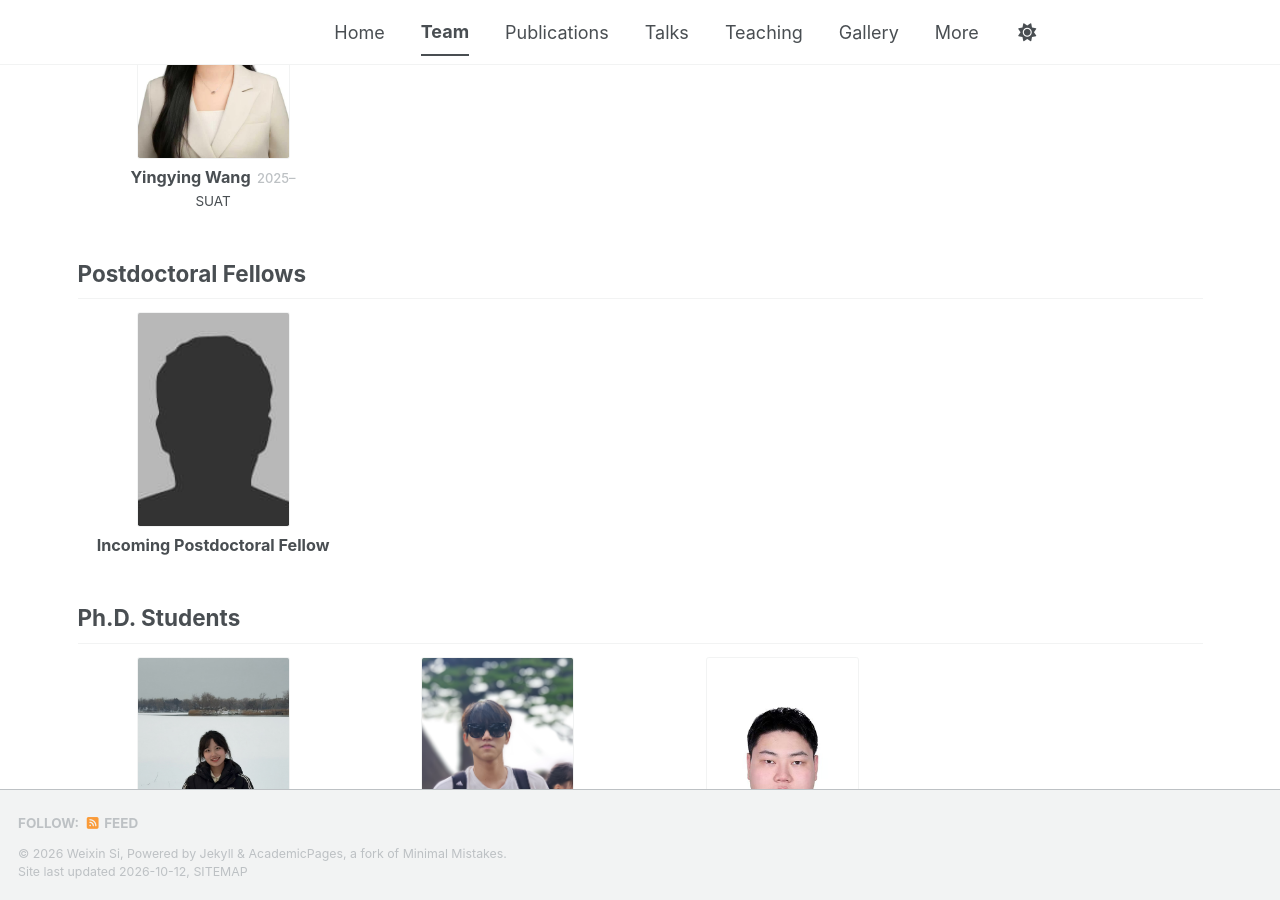
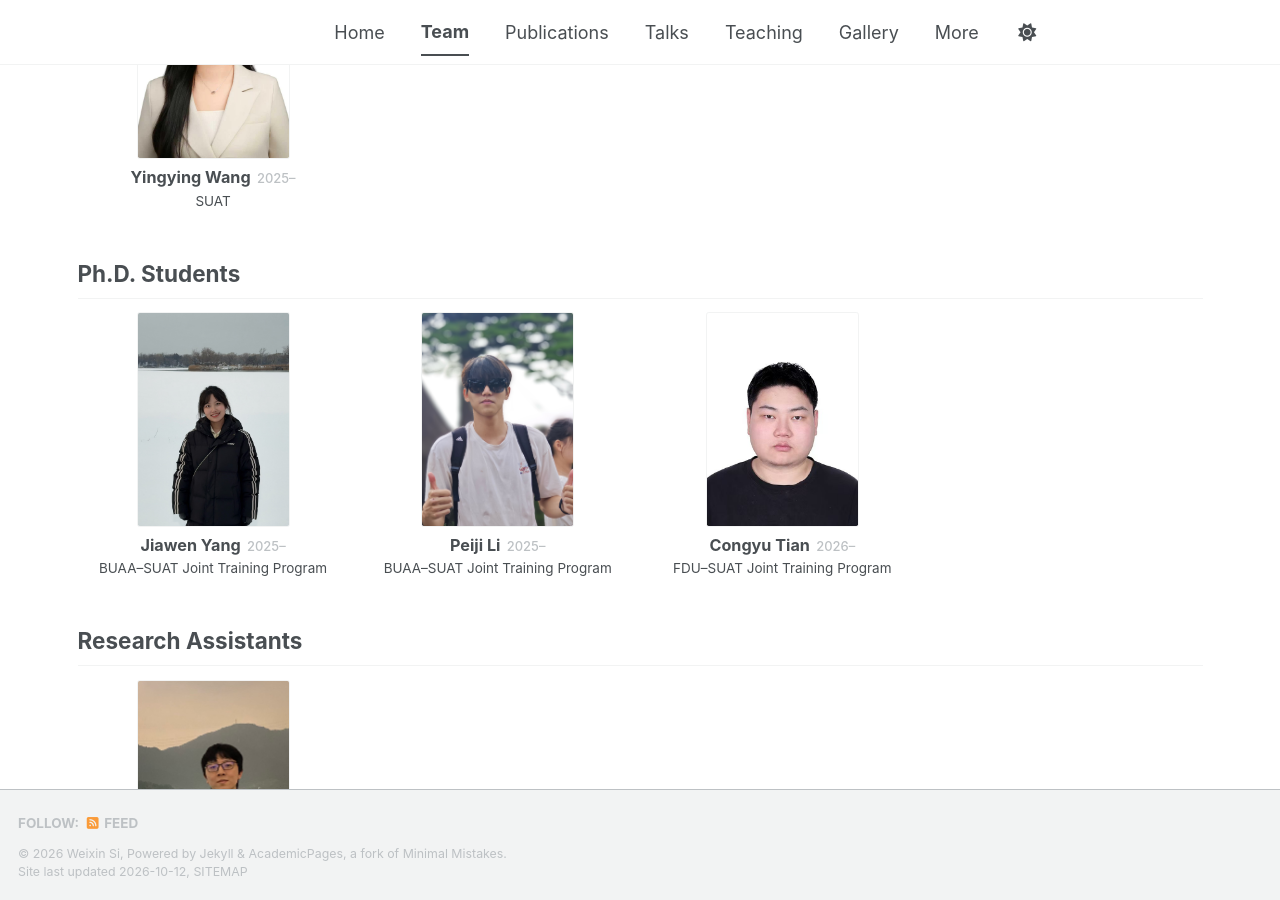
Before and after one commit to WeixinSi/weixinsi.github.io, a Jekyll site: the page built from _pages/team.md, in a window 1280 px wide and 900 px high, scrolled down 352 px. Built offline with Jekyll 4.4.1, drawn with Linux system fonts in a browser that asks for light colours; a style sheet for code colours, icons or effects is not loaded.

Commit message:
Update team roster with 2026 master student Weilu Xu

```diff
--- a/_data/team.yml
+++ b/_data/team.yml
@@ -6,12 +6,6 @@ current_members:
         role: "2025–"
         background: "SUAT"
         image: "/images/wyy.jpg"
-
-  - id: postdoctoral-fellows
-    title: "Postdoctoral Fellows"
-    members:
-      - name: "Incoming Postdoctoral Fellow"
-        image: "/images/bio-photo.jpg"
 
   - id: phd-students
     title: "Ph.D. Students"
@@ -71,6 +65,9 @@ current_members:
         role: "2025–"
         background: "SUSTech–SUAT Joint Training Program"
         image: "/images/lzl.jpg"
+      - name: "Weilu Xu"
+        role: "2026–"
+        image: "/images/xwl.jpg"
 
 alumni:
   title: "Alumni"
```
Also changed, not shown: images/xwl.jpg (added), 1 other file.
